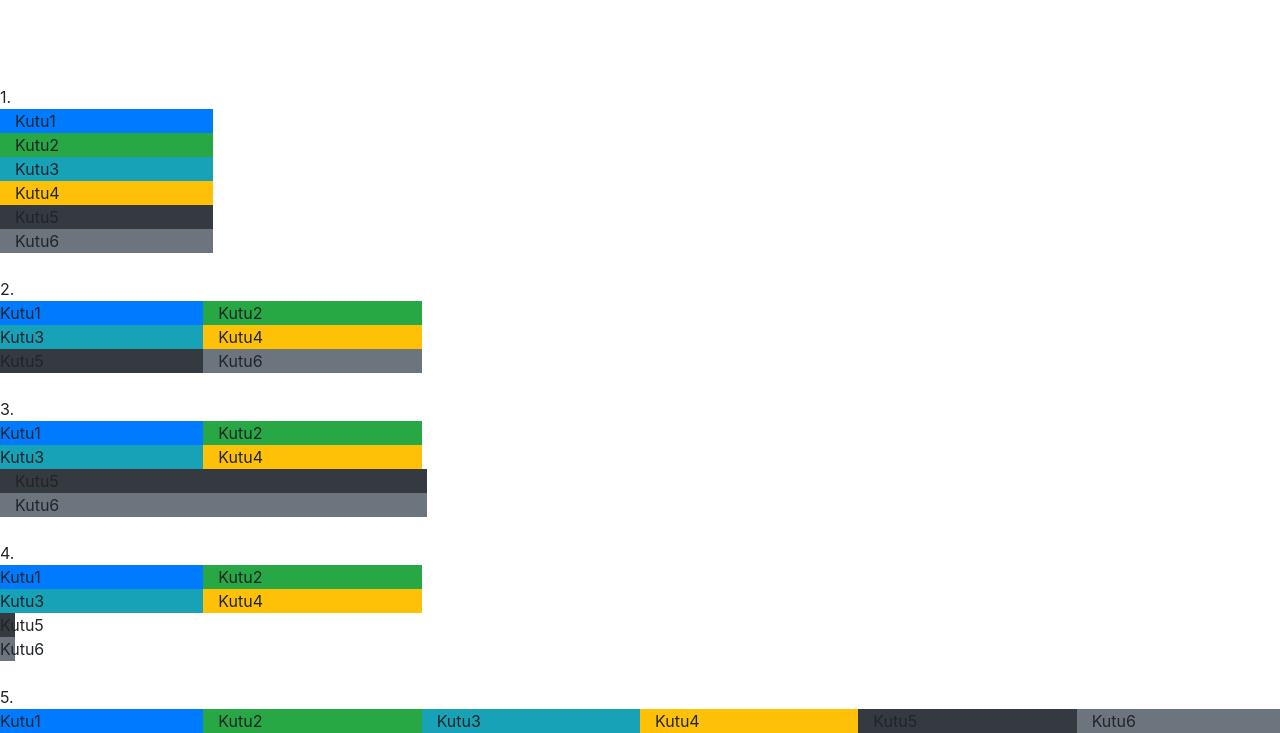
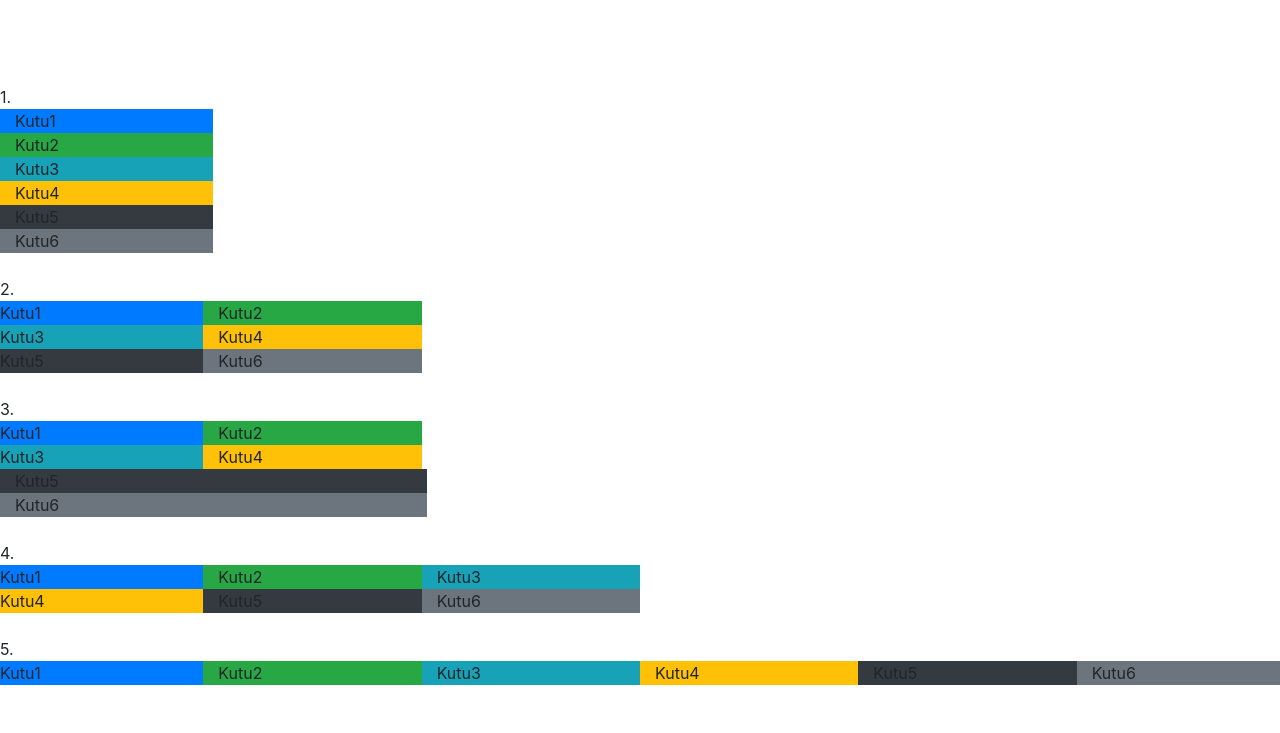
Before and after one commit to korkmazeray2506-spec/KORKMAZ-ERAY, a plain HTML site: page index.html in a window 1280 px wide. Shown: the part 1052-1785 px from the top of the page. After the commit the page ends 1737 px from the top, so only its background shows below. Drawn offline with nearby package versions, Linux system fonts and the light colour scheme.

Commit message:
Update index.html

```diff
--- a/index.html
+++ b/index.html
@@ -170,7 +170,7 @@ yan yana yazılır.
 <br>
 
 
-<div>
+
 4.<div class="row">
 
 
@@ -178,25 +178,22 @@ yan yana yazılır.
     <div class="col-4 col-sm-8 col-md-6 col-lg-4 col-xl-2  bg-primary">Kutu1</div>
 
     <div class="col-4 col-sm-4 col-md-6 col-lg-4 col-xl-2  bg-success">Kutu2</div>
-</div>
-</div>
-<div>
-    <div class="row">
 
     <div class="col-4 col-sm-8 col-md-6 col-lg-4 col-xl-2  bg-info">Kutu3</div>
 
+</div>
+
+<div class="row">
+
     <div class="col-4 col-sm-4 col-md-6 col-lg-4 col-xl-2  bg-warning">Kutu4</div>
-      </div>
-    </div>
-      <div class="row"><div>
+
     <div class="col-4 col-sm-8 col-md-6 col-lg-4 col-xl-2  bg-dark">Kutu5</div>
 
     <div class="col-4 col-sm-4 col-md-6 col-lg-4 col-xl-2  bg-secondary">Kutu6</div>
 
 </div>
-</div>
+
 <br>
-
 
     5.<div class="row">
         <div class="col-2 col-sm-8 col-md-6 col-lg-4 col-xl-2  bg-primary">Kutu1</div>
```
